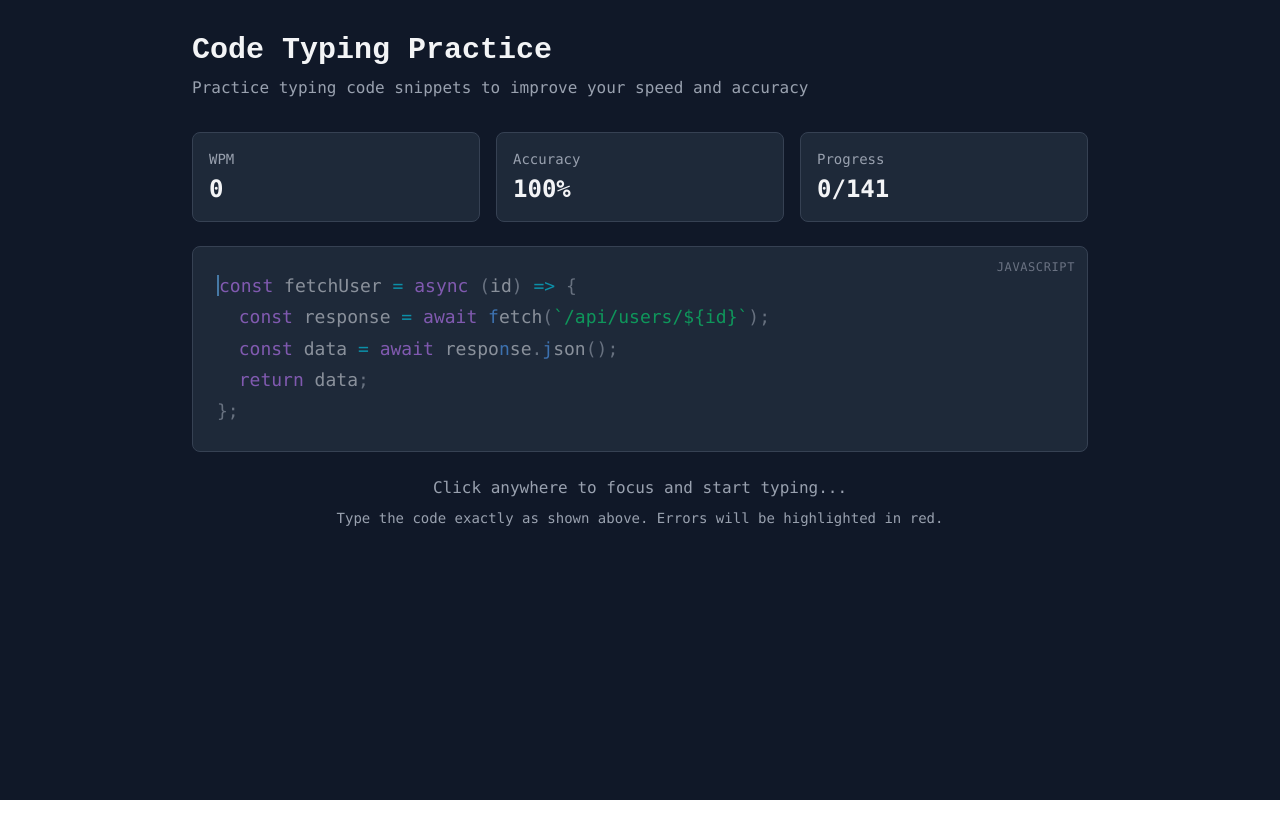
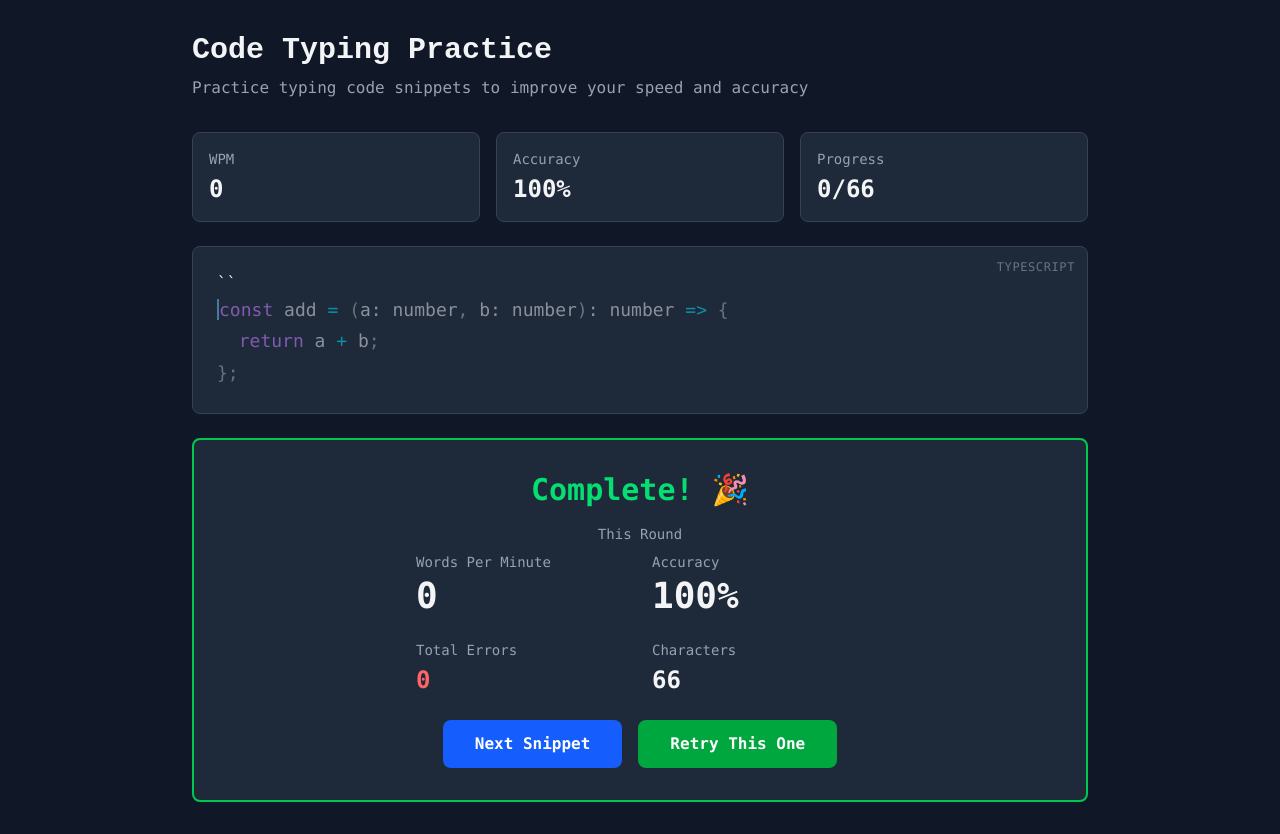
Before and after one commit to Frithir/typingTool, a React (Vite) app: page / in a window 1280 px wide. Before the commit the page ends 800 px from the top, so only its background shows below. Built offline with nearby package versions, Linux system fonts and the light colour scheme.

Commit message:
update snippets

```diff
--- a/src/components/TypingTool/Complete.tsx
+++ b/src/components/TypingTool/Complete.tsx
@@ -3,7 +3,11 @@ type CompleteProps = {
   accuracy: number;
   errors: number;
   totalChars: number;
+  sessionCompleted: number;
+  sessionAvgWpm: number;
+  sessionAvgAccuracy: number;
   handleReset: () => void;
+  handleNext: () => void;
 };
 
 export const Complete = ({
@@ -11,12 +15,20 @@ export const Complete = ({
   accuracy,
   errors,
   totalChars,
+  sessionCompleted,
+  sessionAvgWpm,
+  sessionAvgAccuracy,
   handleReset,
+  handleNext,
 }: CompleteProps) => {
   return (
     <div className="bg-gray-800 rounded-lg p-8 border-2 border-green-500 text-center">
       <h2 className="text-3xl font-bold mb-4 text-green-400">Complete! 🎉</h2>
-      <div className="grid grid-cols-2 gap-6 mb-6 text-left max-w-md mx-auto">
+
+      {/* Current Result */}
+      <div className="mb-6">
+        <div className="text-gray-400 text-sm mb-2">This Round</div>
+        <div className="grid grid-cols-2 gap-6 text-left max-w-md mx-auto">
           <div>
             <div className="text-gray-400 text-sm mb-1">Words Per Minute</div>
             <div className="text-4xl font-bold">{wpm}</div>
@@ -34,12 +46,46 @@ export const Complete = ({
             <div className="text-2xl font-bold">{totalChars}</div>
           </div>
         </div>
+      </div>
+
+      {/* Session Stats */}
+      {sessionCompleted > 0 && (
+        <div className="mb-6 pt-6 border-t border-gray-700">
+          <div className="text-gray-400 text-sm mb-2">Session Stats</div>
+          <div className="grid grid-cols-3 gap-4 text-left max-w-md mx-auto">
+            <div>
+              <div className="text-gray-400 text-xs mb-1">Completed</div>
+              <div className="text-2xl font-bold text-blue-400">
+                {sessionCompleted}
+              </div>
+            </div>
+            <div>
+              <div className="text-gray-400 text-xs mb-1">Avg WPM</div>
+              <div className="text-2xl font-bold">{sessionAvgWpm}</div>
+            </div>
+            <div>
+              <div className="text-gray-400 text-xs mb-1">Avg Accuracy</div>
+              <div className="text-2xl font-bold">{sessionAvgAccuracy}%</div>
+            </div>
+          </div>
+        </div>
+      )}
+
+      {/* Buttons */}
+      <div className="flex gap-4 justify-center">
+        <button
+          onClick={handleNext}
+          className="bg-blue-600 hover:bg-blue-700 text-white px-8 py-3 rounded-lg font-semibold transition-colors"
+        >
+          Next Snippet
+        </button>
         <button
           onClick={handleReset}
           className="bg-green-600 hover:bg-green-700 text-white px-8 py-3 rounded-lg font-semibold transition-colors"
         >
-        Try Again
+          Retry This One
         </button>
+      </div>
     </div>
   );
 };
--- a/src/components/TypingTool/TypingTool.tsx
+++ b/src/components/TypingTool/TypingTool.tsx
@@ -1,6 +1,7 @@
 import { useState, useEffect, useRef } from "react";
 import { Complete } from "./Complete";
-import { getCharColor, getCharOpacity } from "./Utils";
+import { getCharColor, getCharOpacity, getRandomSnippet } from "./Utils";
+import { CodeSnippet, snippets } from "../../data/snippets";
 
 export const TypingTool = () => {
   const [input, setInput] = useState<string>("");
@@ -9,20 +10,30 @@ export const TypingTool = () => {
   const [wpm, setWpm] = useState<number>(0);
   const [accuracy, setAccuracy] = useState<number>(100);
   const [errors, setErrors] = useState<number>(0);
+  const [usedSnippets, setUsedSnippets] = useState<Set<string>>(new Set());
+  const [currentSnippet, setCurrentSnippet] = useState<CodeSnippet | null>(
+    null
+  );
+  const [sessionStats, setSessionStats] = useState({
+    completed: 0,
+    totalWpm: 0,
+    totalAccuracy: 0,
+  });
   const inputRef = useRef<HTMLInputElement>(null);
 
-  // Sample code snippet - we'll expand this later
-  const codeSnippet = `const fetchUser = async (id) => {
-  const response = await fetch(\`/api/users/\${id}\`);
-  const data = await response.json();
-  return data;
-};`;
-
+  const codeSnippet = currentSnippet?.code || "";
   const totalChars = codeSnippet.length;
 
   useEffect(() => {
     inputRef.current?.focus();
   }, []);
+
+  useEffect(() => {
+    if (!currentSnippet) {
+      const snippet = getRandomSnippet(null, usedSnippets);
+      setCurrentSnippet(snippet);
+    }
+  }, [currentSnippet, usedSnippets]);
 
   useEffect(() => {
     if (input.length === 1 && !startTime) {
@@ -35,14 +46,27 @@ export const TypingTool = () => {
     }
   }, [input]);
 
-  const calculateStats = (startTime) => {
+  const calculateStats = (startTime: number | null) => {
+    if (!startTime) return;
     const endTime = Date.now();
     const timeInMinutes = (endTime - startTime) / 1000 / 60;
     const calculatedWpm = Math.round(totalChars / 5 / timeInMinutes);
     setWpm(calculatedWpm);
+
+    // Update session stats
+    setSessionStats((prev) => ({
+      completed: prev.completed + 1,
+      totalWpm: prev.totalWpm + calculatedWpm,
+      totalAccuracy: prev.totalAccuracy + accuracy,
+    }));
+
+    // Mark snippet as used
+    if (currentSnippet) {
+      setUsedSnippets((prev) => new Set([...prev, currentSnippet.id]));
+    }
   };
 
-  const handleInputChange = (e) => {
+  const handleInputChange = (e: React.ChangeEvent<HTMLInputElement>) => {
     if (isComplete) return;
 
     const newInput = e.target.value;
@@ -61,6 +85,18 @@ export const TypingTool = () => {
   };
 
   const handleReset = () => {
+    setInput("");
+    setStartTime(null);
+    setIsComplete(false);
+    setWpm(0);
+    setAccuracy(100);
+    setErrors(0);
+    inputRef.current?.focus();
+  };
+
+  const handleNext = () => {
+    const nextSnippet = getRandomSnippet(null, usedSnippets);
+    setCurrentSnippet(nextSnippet);
     setInput("");
     setStartTime(null);
     setIsComplete(false);
@@ -115,8 +151,9 @@ export const TypingTool = () => {
         {/* Code Display Area */}
         <div className="text-left bg-gray-800 rounded-lg p-6 mb-6 border border-gray-700 relative overflow-hidden">
           <div className="absolute top-3 right-3 text-xs text-gray-500 uppercase tracking-wider">
-            JavaScript
+            {currentSnippet?.language || "JavaScript"}
           </div>
+          ``
           <pre
             className="text-lg leading-relaxed"
             style={{ fontFamily: "'Fira Code', monospace" }}
@@ -171,7 +208,27 @@ export const TypingTool = () => {
 
         {/* Completion Modal */}
         {isComplete && (
-          <Complete {...{ wpm, accuracy, errors, totalChars, handleReset }} />
+          <Complete
+            wpm={wpm}
+            accuracy={accuracy}
+            errors={errors}
+            totalChars={totalChars}
+            sessionCompleted={sessionStats.completed}
+            sessionAvgWpm={
+              sessionStats.completed > 0
+                ? Math.round(sessionStats.totalWpm / sessionStats.completed)
+                : 0
+            }
+            sessionAvgAccuracy={
+              sessionStats.completed > 0
+                ? Math.round(
+                    sessionStats.totalAccuracy / sessionStats.completed
+                  )
+                : 0
+            }
+            handleReset={handleReset}
+            handleNext={handleNext}
+          />
         )}
 
         {/* Instructions */}
--- a/src/components/TypingTool/Utils.ts
+++ b/src/components/TypingTool/Utils.ts
@@ -1,3 +1,4 @@
+import { CodeSnippet, snippets } from "../../data/snippets";
 // Token types for syntax highlighting (One Dark theme colors)
 export const getTokenType = (char, index, code) => {
   const word = getWordAt(code, index);
@@ -110,3 +111,23 @@ export const getCharOpacity = (index, input) => {
   }
   return "opacity-60";
 };
+
+export const getRandomSnippet = (
+  category: string | null,
+  usedIds: Set<string>
+): CodeSnippet => {
+  let availableSnippets = category
+    ? snippets.filter((s) => s.category === category)
+    : snippets;
+
+  availableSnippets = availableSnippets.filter((s) => !usedIds.has(s.id));
+
+  if (availableSnippets.length === 0) {
+    availableSnippets = category
+      ? snippets.filter((s) => s.category === category)
+      : snippets;
+  }
+
+  const randomIndex = Math.floor(Math.random() * availableSnippets.length);
+  return availableSnippets[randomIndex];
+};
--- /dev/null
+++ b/src/data/snippets.ts
@@ -0,0 +1,46 @@
+export interface CodeSnippet {
+  id: string;
+  language: string;
+  category: string;
+  difficulty?: "easy" | "medium" | "hard";
+  code: string;
+  title?: string;
+}
+
+export const snippets: CodeSnippet[] = [
+  {
+    id: "js-async-fetch",
+    language: "javascript",
+    category: "javascript",
+    difficulty: "medium",
+    code: `const fetchUser = async (id) => {
+  const response = await fetch(\`/api/users/\${id}\`);
+  const data = await response.json();
+  return data;
+};`,
+    title: "Async Fetch Function",
+  },
+  {
+    id: "react-usestate",
+    language: "typescript",
+    category: "react",
+    difficulty: "easy",
+    code: `const [count, setCount] = useState<number>(0);
+
+const increment = () => {
+  setCount(prev => prev + 1);
+};`,
+    title: "React useState Hook",
+  },
+  {
+    id: "ts-arrow-function",
+    language: "typescript",
+    category: "typescript",
+    difficulty: "easy",
+    code: `const add = (a: number, b: number): number => {
+  return a + b;
+};`,
+    title: "TypeScript Arrow Function",
+  },
+  // Add more as you go!
+];
```
Lines whose indentation alone changed are shown as unchanged.
